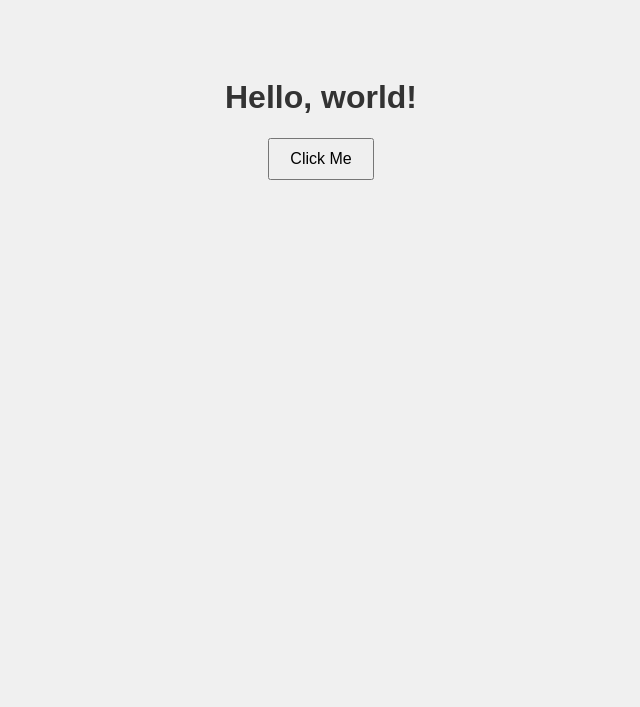
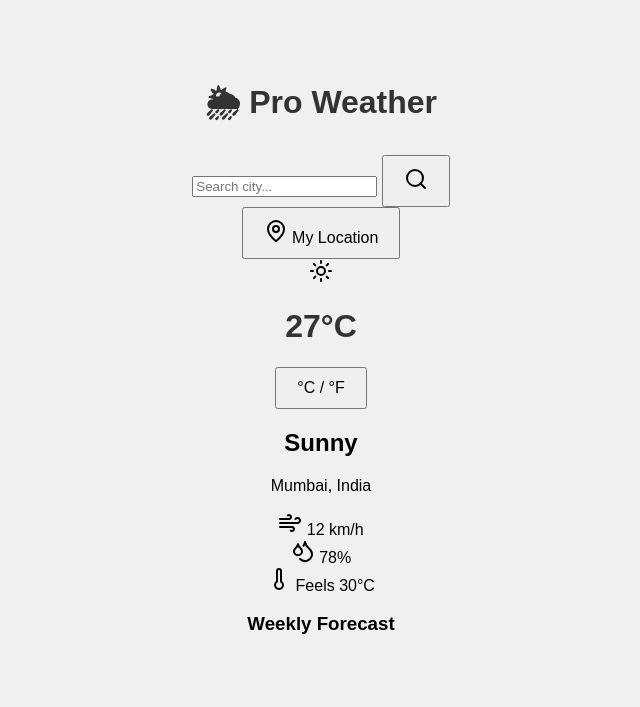
Before and after one commit to codewithraviiii/weather_app, a plain HTML site: page index.html in a window 1280 px wide. Shown: the whole page, without its empty margins (319-959 px from the left). Drawn offline with nearby package versions, Linux system fonts and the light colour scheme.

Commit message:
Update index.html
Interface is ready

```diff
--- a/index.html
+++ b/index.html
@@ -1,18 +1,65 @@
 <!DOCTYPE html>
 <html lang="en">
+<head>
+  <meta charset="UTF-8">
+  <meta name="viewport" content="width=device-width, initial-scale=1.0">
+  <title>Pro Weather App</title>
+  <link rel="stylesheet" href="style.css">
+  <script src="https://unpkg.com/lucide@latest"></script>
+</head>
+<body>
+  <div class="bg-animation"></div>
 
-<head>
-    <meta charset="UTF-8" />
-    <meta name="viewport" content="width=device-width, initial-scale=1.0" />
-    <title>My Basic Page</title>
-    <link rel="stylesheet" href="style.css" />
-</head>
+  <div class="weather-app">
+    <div class="header">
+      <h1 class="title">🌦 Pro Weather</h1>
+      <p class="date-time" id="dateTime"></p>
+    </div>
 
-<body>
-    <h1>Hello, world!</h1>
-    <button onclick="showMessage()">Click Me</button>
+    <div class="search-section">
+      <div class="search-box">
+        <input type="text" placeholder="Search city..." id="cityInput">
+        <button id="searchBtn"><i data-lucide="search"></i></button>
+      </div>
+      <button id="geoBtn" class="geo-btn"><i data-lucide="map-pin"></i> My Location</button>
+    </div>
 
-    <script src="script.js"></script>
+    <div class="weather-card">
+      <div class="icon">
+        <i data-lucide="sun"></i>
+      </div>
+      <h1 class="temp" id="temperature">27°C</h1>
+      <button id="unitToggle" class="unit-toggle">°C / °F</button>
+      <h2 class="condition" id="condition">Sunny</h2>
+      <p class="location" id="location">Mumbai, India</p>
+    </div>
+
+    <div class="extra-info">
+      <div class="info-box">
+        <i data-lucide="wind"></i>
+        <span id="wind">12 km/h</span>
+      </div>
+      <div class="info-box">
+        <i data-lucide="droplets"></i>
+        <span id="humidity">78%</span>
+      </div>
+      <div class="info-box">
+        <i data-lucide="thermometer"></i>
+        <span id="feelsLike">Feels 30°C</span>
+      </div>
+    </div>
+
+    <div class="forecast">
+      <h3>Weekly Forecast</h3>
+      <div class="forecast-cards" id="forecastCards">
+        <!-- Cards added with JS -->
+      </div>
+    </div>
+  </div>
+
+  <script src="script.js"></script>
+  <script>
+    lucide.createIcons();
+  </script>
 </body>
-
 </html>
```
